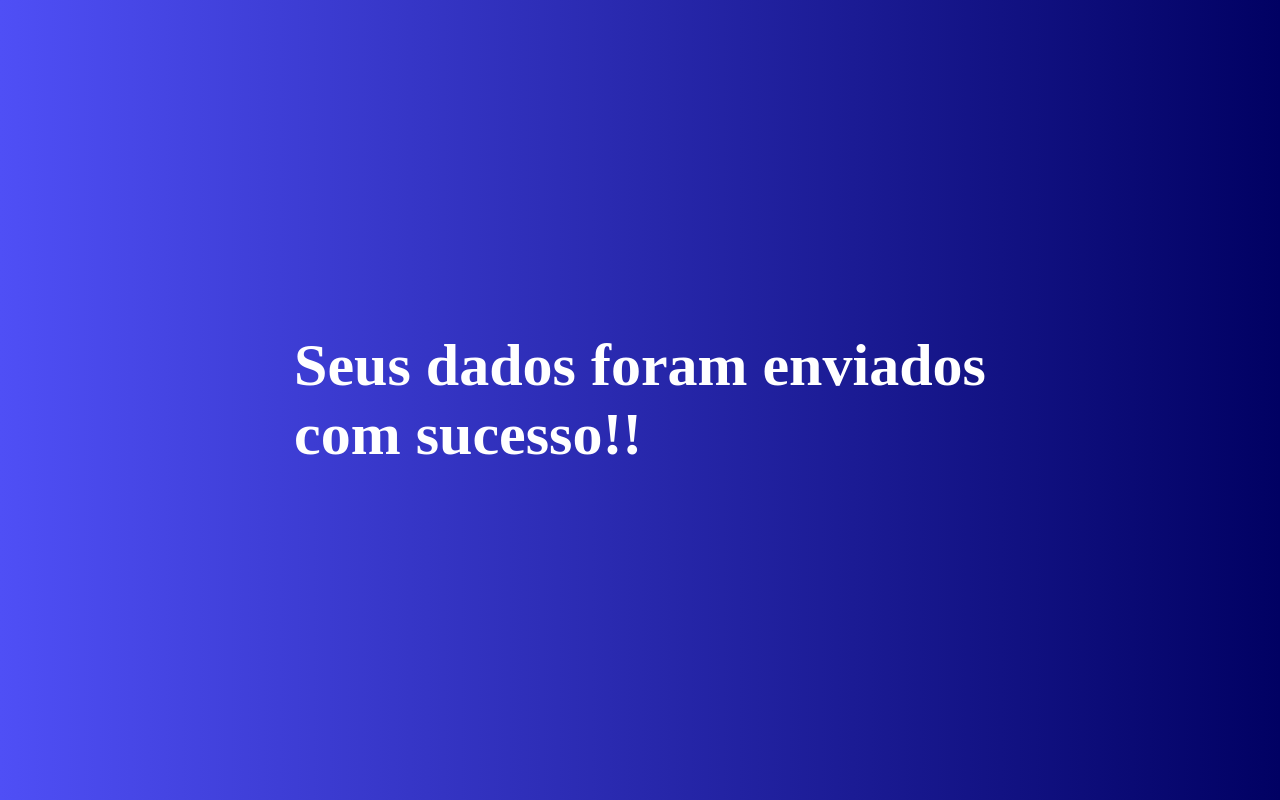
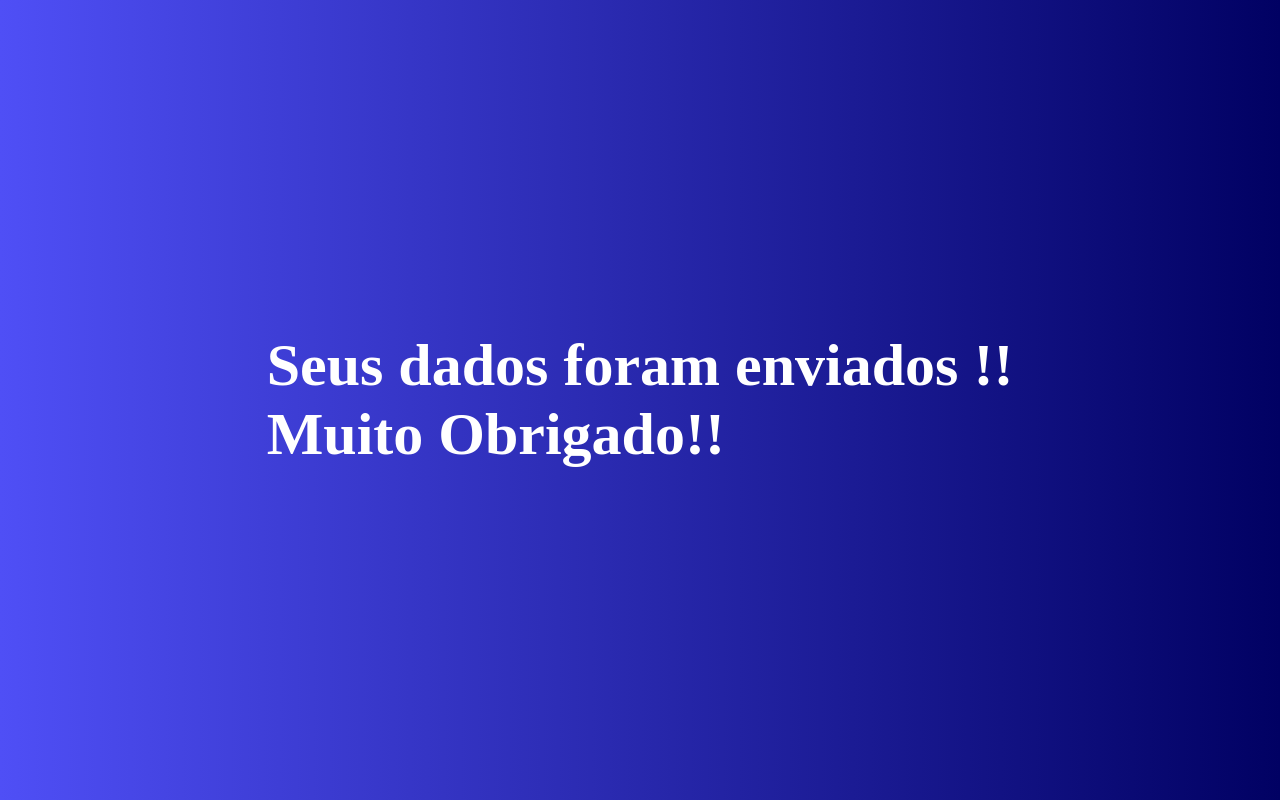
Before and after one commit to luisaWashington/luisaWashington.github.io, a plain HTML site: page obrigado.html in a window 1280 px wide. Drawn offline with Linux system fonts and the light colour scheme; a web font is replaced by a local one.

Commit message:
alteração h1 da pagina obrigado

```diff
--- a/obrigado.html
+++ b/obrigado.html
@@ -8,7 +8,7 @@
         <title>Formulário</title>
     </head>
     <body>
-        <h1>Seus dados foram enviados<br>
-            com sucesso!!</h1>
+        <h1>Seus dados foram enviados !!<br>
+            Muito Obrigado!!</h1>
     </body>
 </html>
```
